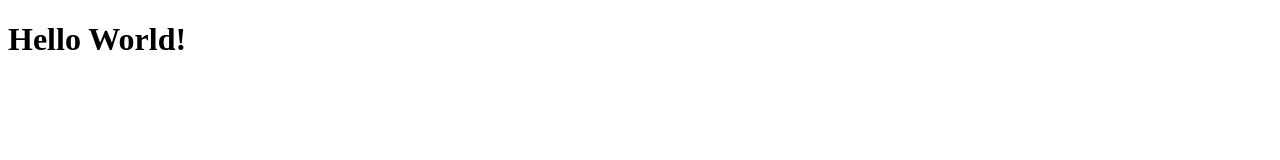
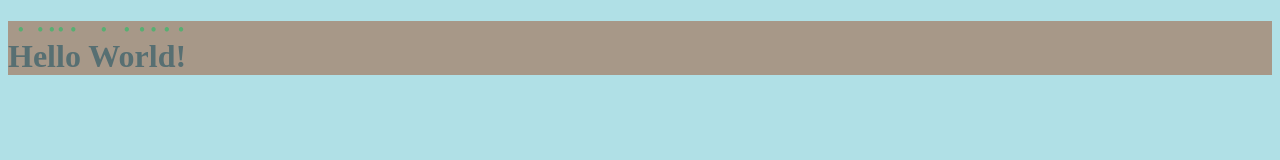
Before and after one commit to grahamprice/my-personal-webiste, a plain HTML site: page index.html in a window 1280 px wide. Drawn offline with Linux system fonts and the light colour scheme.

Commit message:
add style.css, connect to index.html

```diff
--- a/index.html
+++ b/index.html
@@ -1,6 +1,7 @@
 <!DOCTYPE html>
 <html lang="en">
   <head>
+    <link rel="stylesheet" href="style.css" />
     <title>My Personal Website</title>
     </head>
     <body>
--- /dev/null
+++ b/style.css
@@ -0,0 +1,6 @@
+body {
+    background: powderblue;
+}
+h1 {background: sienna;
+opacity: .5;}
+h1 {text-emphasis: filled green;}
```
